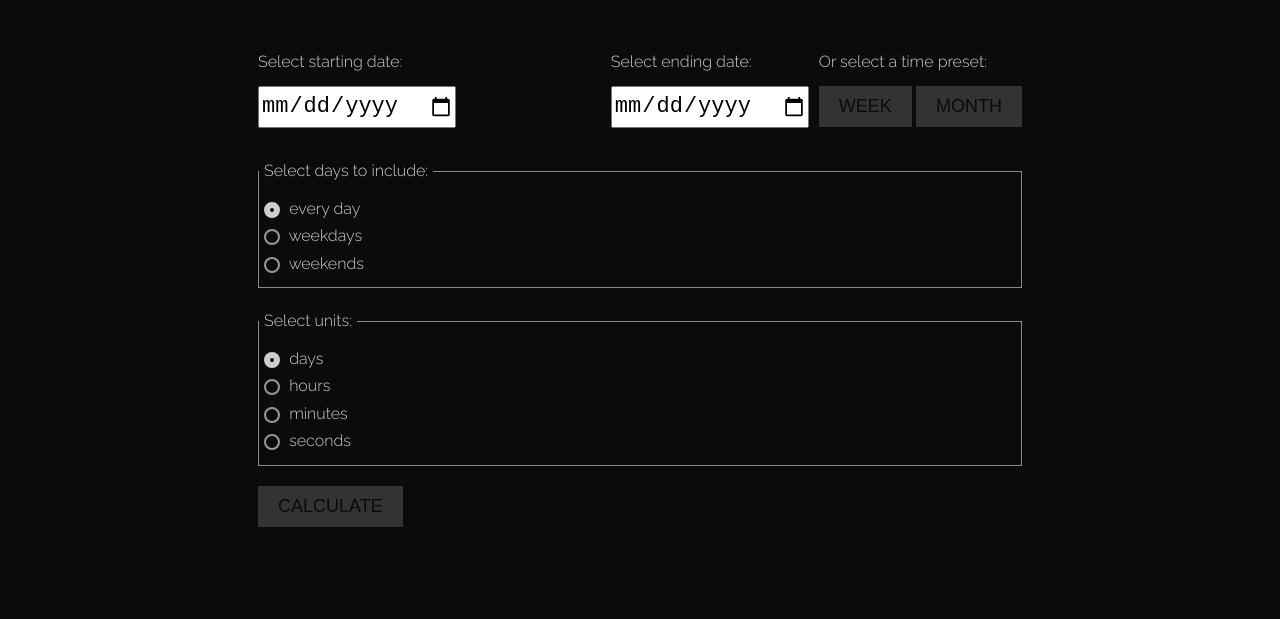
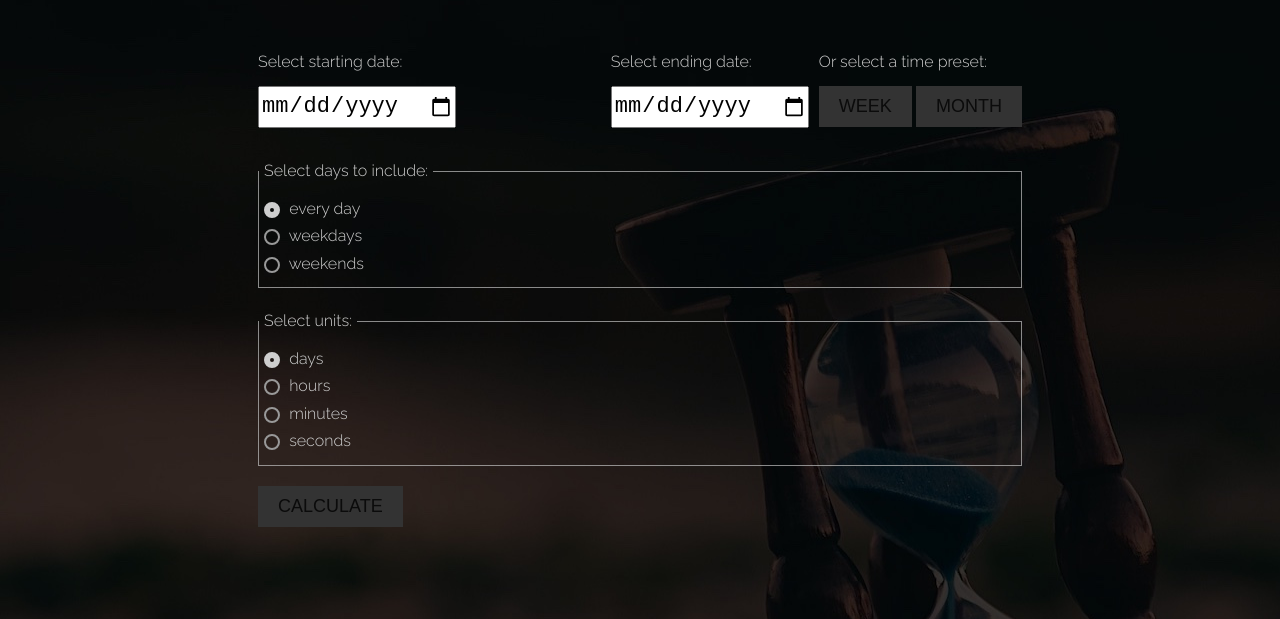
Before and after one commit to flammanatla/projector-js, a website: page index.html in a window 1280 px wide. Shown: the part 139-758 px from the top of the page. Drawn offline with Linux system fonts and the light colour scheme.

Commit message:
set back background image

```diff
--- a/sass/utilities/_common.scss
+++ b/sass/utilities/_common.scss
@@ -10,7 +10,7 @@ body {
 }
 
 main {
-  background-image: url('../img/time2.jpg');
+  background-image: url('../img/time_.jpg');
   /*background-size: cover;*/
 }
 
```
Also changed, not shown: public/css/styles.css.
